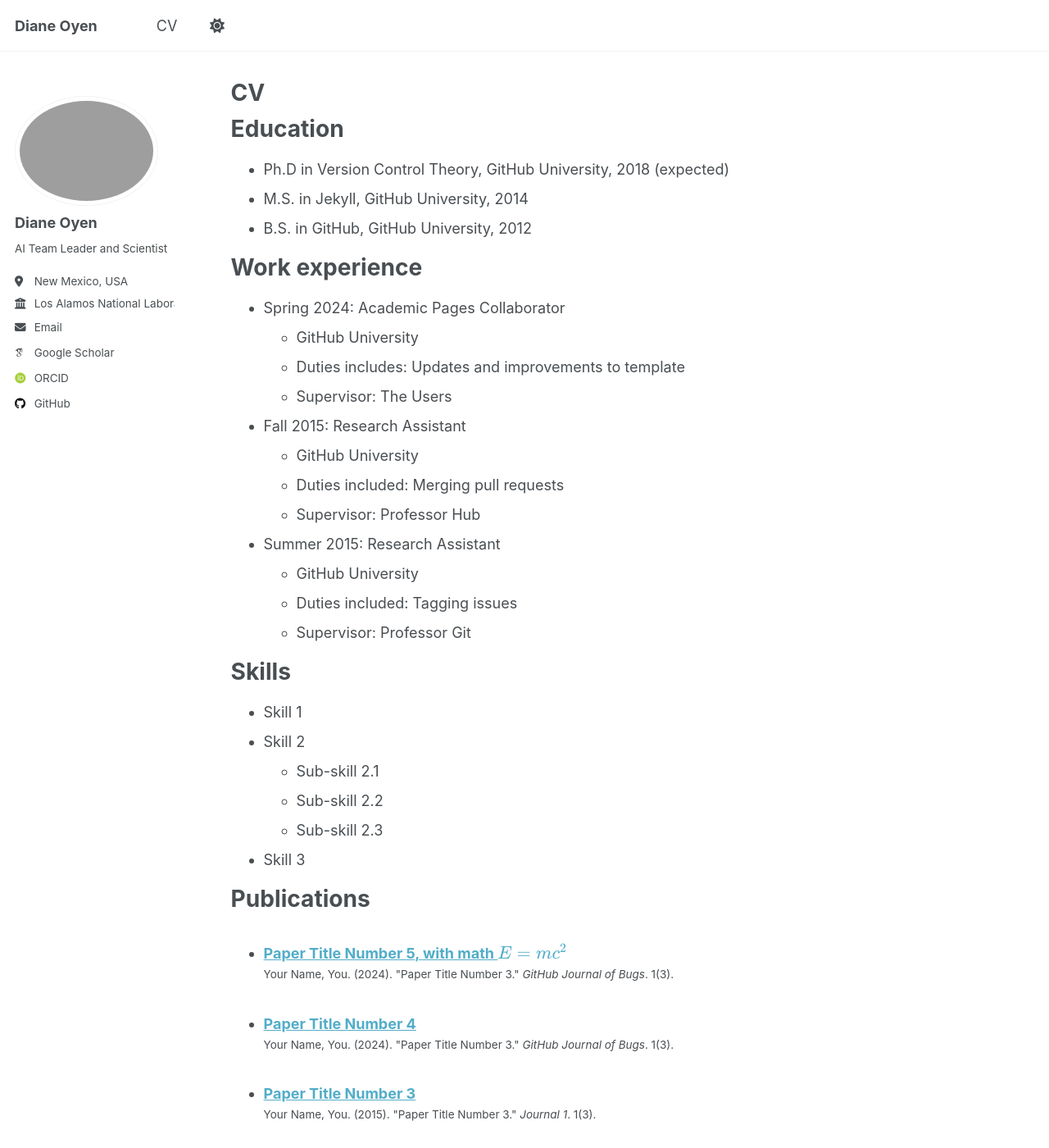
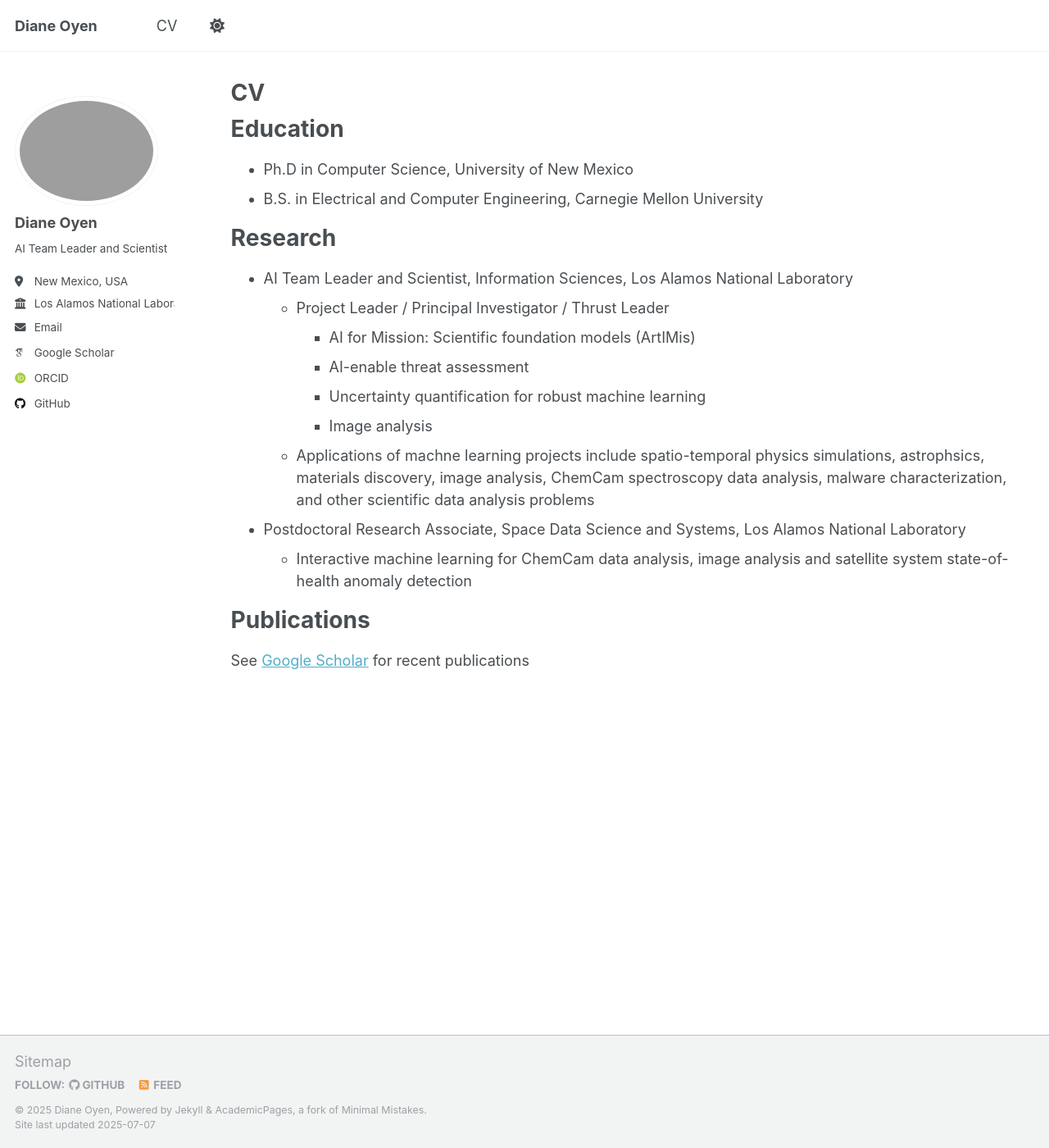
Before and after one commit to dianeoyen/dianeoyen.github.io, a Jekyll site: the page built from _pages/cv.md, in a window 1280 px wide and 1400 px high. Shown: the whole window at 82% size. Built offline with Jekyll 4.4.1, drawn with Linux system fonts in a browser that asks for light colours; some web fonts are replaced; a script that is not in the unit is left out; some of the changed text lies outside the part shown.

Commit message:
Initial cv.md

```diff
--- a/_pages/cv.md
+++ b/_pages/cv.md
@@ -11,54 +11,21 @@ redirect_from:
 
 Education
 ======
-* Ph.D in Version Control Theory, GitHub University, 2018 (expected)
-* M.S. in Jekyll, GitHub University, 2014
-* B.S. in GitHub, GitHub University, 2012
+* Ph.D in Computer Science, University of New Mexico
+* B.S. in Electrical and Computer Engineering, Carnegie Mellon University
 
-Work experience
+Research
 ======
-* Spring 2024: Academic Pages Collaborator
-  * GitHub University
-  * Duties includes: Updates and improvements to template
-  * Supervisor: The Users
-
-* Fall 2015: Research Assistant
-  * GitHub University
-  * Duties included: Merging pull requests
-  * Supervisor: Professor Hub
-
-* Summer 2015: Research Assistant
-  * GitHub University
-  * Duties included: Tagging issues
-  * Supervisor: Professor Git
-
-Skills
-======
-* Skill 1
-* Skill 2
-  * Sub-skill 2.1
-  * Sub-skill 2.2
-  * Sub-skill 2.3
-* Skill 3
+* AI Team Leader and Scientist, Information Sciences, Los Alamos National Laboratory
+  * Project Leader / Principal Investigator / Thrust Leader
+    * AI for Mission: Scientific foundation models (ArtIMis)
+    * AI-enable threat assessment
+    * Uncertainty quantification for robust machine learning
+    * Image analysis
+  * Applications of machne learning projects include spatio-temporal physics simulations, astrophsics, materials discovery, image analysis, ChemCam spectroscopy data analysis, malware characterization, and other scientific data analysis problems
+* Postdoctoral Research Associate, Space Data Science and Systems, Los Alamos National Laboratory
+  * Interactive machine learning for ChemCam data analysis, image analysis and satellite system state-of-health anomaly detection
 
 Publications
 ======
-  <ul>{% for post in site.publications reversed %}
-    {% include archive-single-cv.html %}
-  {% endfor %}</ul>
-
-Talks
-======
-  <ul>{% for post in site.talks reversed %}
-    {% include archive-single-talk-cv.html  %}
-  {% endfor %}</ul>
-
-Teaching
-======
-  <ul>{% for post in site.teaching reversed %}
-    {% include archive-single-cv.html %}
-  {% endfor %}</ul>
-
-Service and leadership
-======
-* Currently signed in to 43 different slack teams
+See [Google Scholar](https://scholar.google.com/citations?hl=en&user=3zO8KmkAAAAJ&view_op=list_works&sortby=pubdate) for recent publications
```
